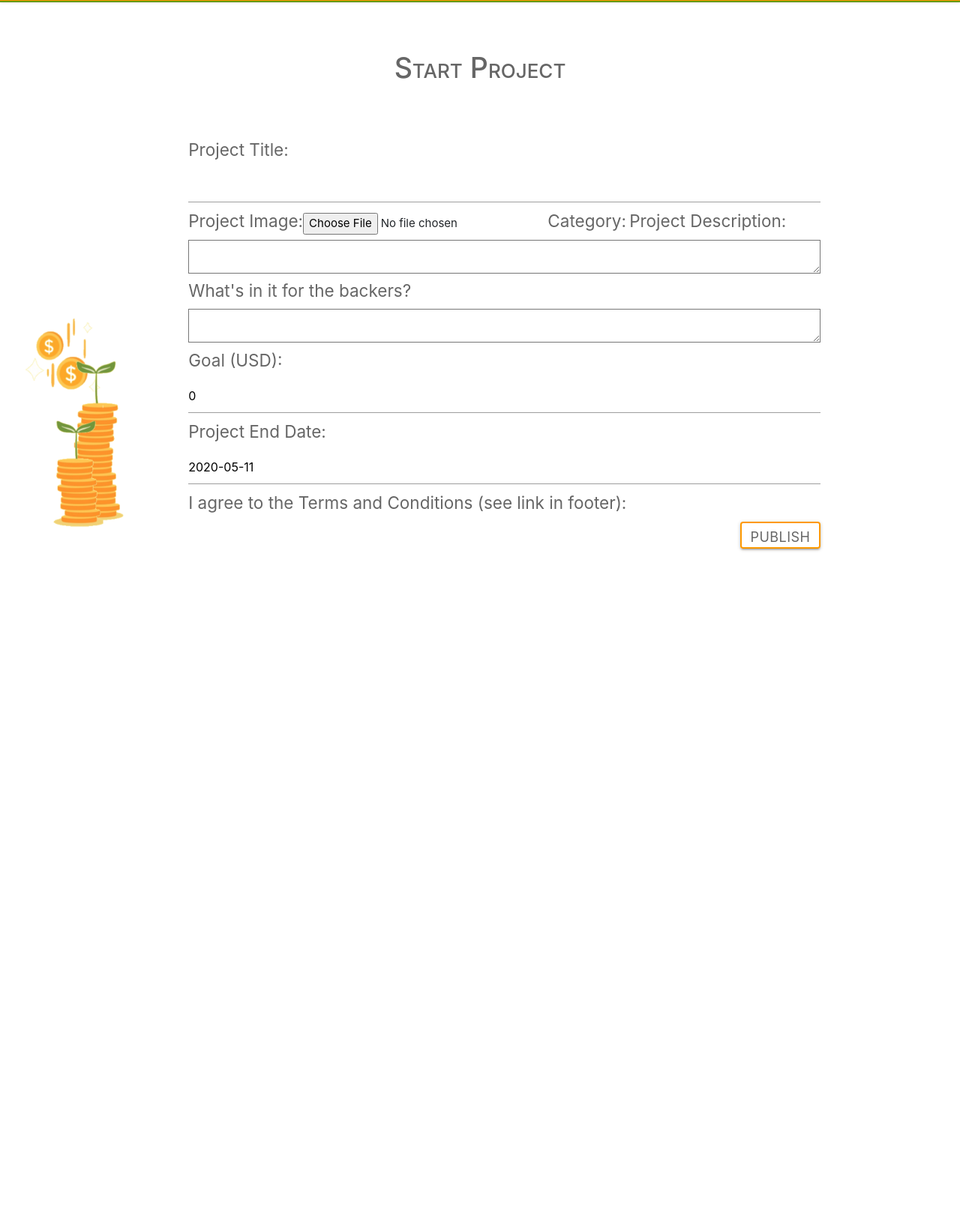
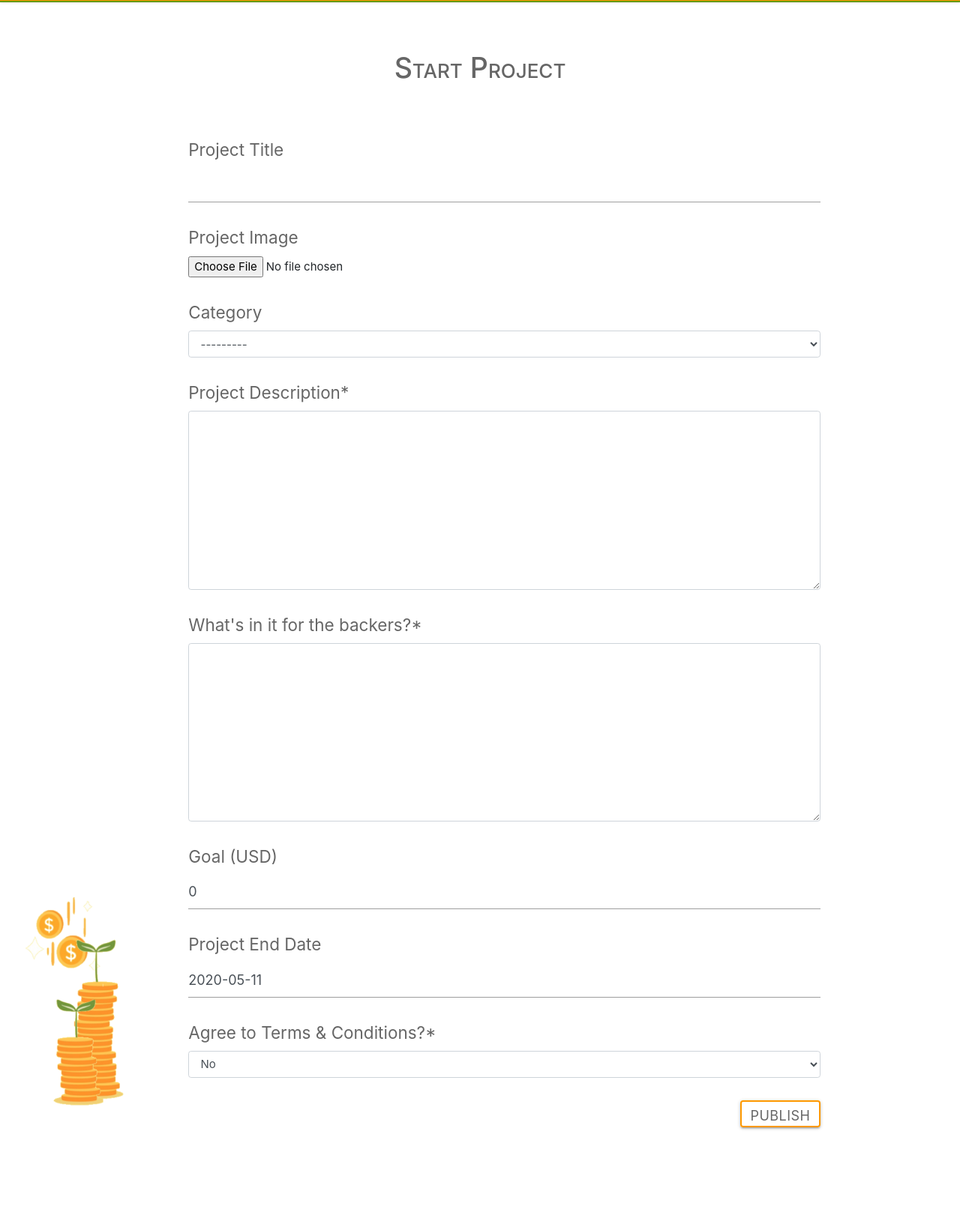
Before and after one commit to rory81/growing_funds, a Django app: page /projects/new/ in a window 1280 px wide. Shown: the part 277-1906 px from the top of the page at 75% size. Before the commit the page ends 1012 px from the top, so only its background shows below. Run offline with Django 3.2, Linux system fonts and the light colour scheme; data that the repository does not hold is empty; some libraries are stand-ins or nearby versions.

Commit message:
solved checkbox bug for startproject and added error when No is selected

```diff
--- a/projects/forms.py
+++ b/projects/forms.py
@@ -2,11 +2,12 @@ from django import forms
 from .models import Project
 from datetime import datetime
 
+
+
 class StartProjectForm(forms.ModelForm):
     class Meta:
         model = Project
-        conditions = forms.BooleanField(widget=forms.CheckboxInput(attrs={'checked' : ''}), required=True)
-        fields = ('title', 'image', 'category','description', 'backers_story', 'goal', 'end_date', 'conditions')
+        fields = ('title', 'image', 'category','description', 'backers_story', 'goal', 'end_date', 'conditions' )
         labels = {
             "title":"Project Title",
             "image":"Project Image",
@@ -15,5 +16,11 @@ class StartProjectForm(forms.ModelForm):
             "backers_story":"What's in it for the backers?",
             "goal":"Goal (USD)",
             "end_date":"Project End Date",
-            "conditions": "I agree to the Terms and Conditions (see link in footer)"
+            "conditions": "Agree to Terms & Conditions?"
         }
+
+    def clean_conditions(self):
+        conditions = self.cleaned_data.get('conditions')
+        if conditions == False:
+            raise forms.ValidationError('Please agree to our terms and conditions')
+        return conditions
--- a/projects/models.py
+++ b/projects/models.py
@@ -18,6 +18,7 @@ class Project(models.Model):
     """
     Content Project
     """
+
     user = models.ForeignKey(User, default=1, on_delete=models.CASCADE)
     title = models.CharField(max_length=90, blank=True, null=True)
     image = models.ImageField(upload_to="img", blank=True, null=True)
@@ -30,7 +31,7 @@ class Project(models.Model):
     end_date = models.DateField(default=datetime.now, blank=True, null=True)
     num_days = models.IntegerField(default=0)
     raised = models.IntegerField(default=0)
-    conditions = models.BooleanField(default= False, blank=False, null=False)
+    conditions = models.BooleanField(default=False, choices=[(True,'Yes'), (False,'No')],null=True, blank=False)
 
 
     def __str__(self):
--- a/projects/templates/startprojectform.html
+++ b/projects/templates/startprojectform.html
@@ -1,6 +1,5 @@
 {% extends 'base.html' %}
 {% load static %}
-{% load bootstrap_tags %}
 {% block content %}
 <div class="container-fluid">
 	<div class="row no-gutters">
@@ -18,7 +17,7 @@
                     <form role="form" method="POST" enctype="multipart/form-data">
                     {% csrf_token %}
 
-                        {{ form|as_bootstrap }}
+                        {{ form|crispy }}
 
                         <div>
                             <button type="submit" class="btn right">Publish</button>
--- a/static/css/custom.css
+++ b/static/css/custom.css
@@ -116,10 +116,10 @@ input:focus{
     margin-bottom: 30px!important;
 }
 
-#id_conditions, .checkbox{
-    visibility: visible;
-    line-height: 50px!important;
+.error-msg{
+    color: #ff0000;
 }
+
 
 /*PROJECT DETAILS*/
 /* .project_image{
```
Also changed, not shown: growing_funds/settings.py (+7 -0 lines), projects/migrations/0031_remove_project_conditions.py (added), projects/migrations/0032_project_conditions.py (added), projects/migrations/0033_auto_20200706_2307.py (added).
